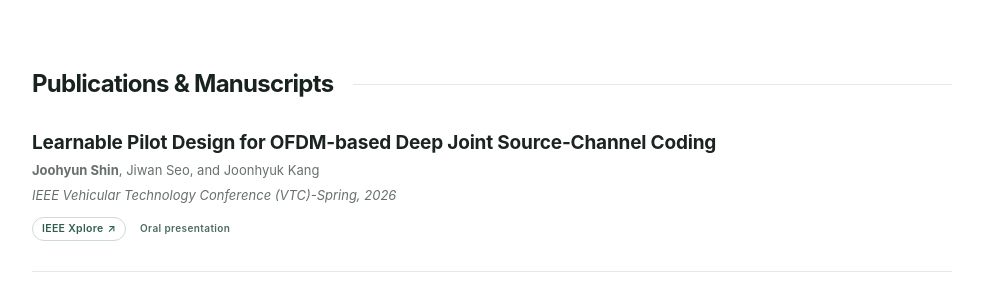
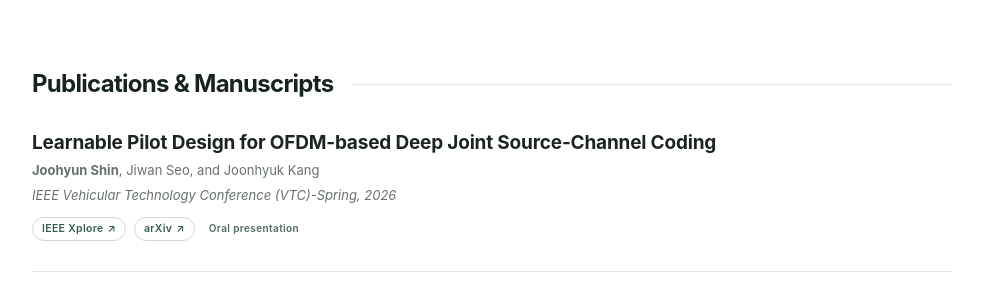
Before and after one commit to SJH1220/SJH1220.github.io, a plain HTML site: page index.html in a window 1280 px wide. Shown: the part 1000-1297 px from the top of the page, without its empty margins (148-1131 px from the left). Drawn offline with Linux system fonts and the light colour scheme.

Commit message:
Add arXiv link to VTC-Spring 2026 paper
Co-Authored-By: Claude Opus 5.5 <noreply@anthropic.com>
Claude-Session: https://claude.ai/code/session_01BgiVNRiATth1rbJ3ik8TrZ

```diff
--- a/index.html
+++ b/index.html
@@ -24,7 +24,7 @@ body{background:#fff;color:#1c2421;font-family:-apple-system,BlinkMacSystemFont,
 .hero{text-align:center;justify-content:center}.hero-inner{margin:0 auto}.hero h1{margin-left:auto;margin-right:auto}.hero .hero-links{justify-content:center}.hero .contact-email{margin-left:auto;margin-right:auto}.about-grid{grid-template-columns:150px 1fr;gap:40px}.portrait-crop{width:150px;height:191px;border-radius:16px}@media(max-width:840px){.about-grid{grid-template-columns:128px 1fr}.portrait-crop{width:128px;height:163px}}@media(max-width:620px){.about-grid{grid-template-columns:84px 1fr;gap:16px}.portrait-crop{width:84px;height:107px;border-radius:10px}}
 .courses{list-style:none;margin:12px 0 2px;padding:0}.courses li{display:grid;grid-template-columns:92px 1fr;gap:14px;padding:5px 0;font-size:13.5px;line-height:1.6;color:#3f4945}.courses .term{color:#61756e;font-size:12px;letter-spacing:.02em;padding-top:1px;white-space:nowrap}.courses em{font-style:normal;color:#61756e}@media(max-width:620px){.courses li{grid-template-columns:1fr;gap:0;padding:6px 0}.courses .term{font-size:11px}}
 .lab-main{flex:1;min-width:0}.projects{margin:20px 0 4px 5px;border-left:2px solid #e3e9e6;padding-left:22px}.project{position:relative;padding:4px 0 18px}.project:last-child{padding-bottom:4px}.project:before{content:"";position:absolute;left:-27px;top:12px;width:8px;height:8px;border-radius:50%;background:#fff;border:2px solid #7f9a90}.project h4{margin:0;font-size:15px;line-height:1.5;font-weight:600;color:#1c2421;letter-spacing:-.01em}.project p{margin:4px 0 0;font-size:13px;line-height:1.7;color:#68706c}@media(max-width:620px){.lab{flex-direction:column;gap:2px}.lab .date{order:-1;text-align:left}.projects{padding-left:16px}.project:before{left:-21px}.project h4{font-size:14px}}
-.work .pub-link{display:inline-flex;align-items:center;gap:4px;margin:8px 14px 0 0;padding:3px 9px;border:1px solid #cfdad5;border-radius:999px;font-size:10.5px;font-weight:600;letter-spacing:.03em;color:#315d50;line-height:1.5;transition:background .15s,border-color .15s,color .15s}.work .pub-link:hover{background:#eef4f1;border-color:#9fb8ae;color:#1f4a3e}
+.work .pub-link{display:inline-flex;align-items:center;gap:4px;margin:8px 8px 0 0;padding:3px 9px;border:1px solid #cfdad5;border-radius:999px;font-size:10.5px;font-weight:600;letter-spacing:.03em;color:#315d50;line-height:1.5;transition:background .15s,border-color .15s,color .15s}.work .pub-link+.status{margin-left:6px}.work .pub-link:hover{background:#eef4f1;border-color:#9fb8ae;color:#1f4a3e}
 </style>
 </head>
 <body>
@@ -39,7 +39,7 @@ body{background:#fff;color:#1c2421;font-family:-apple-system,BlinkMacSystemFont,
 <main>
 <section id="about"><h2>About</h2><div class="about-grid"><div class="portrait-crop"><img class="portrait" src="assets/joohyun-portrait.jpg" alt="Portrait of Joohyun Shin"></div><div><p class="lead">Hello, I'm a Ph.D. student in Electrical Engineering at KAIST and a graduate researcher at ARTLAB, advised by Prof. Joonhyuk Kang.</p><p class="copy">My research focuses on efficient and adaptive AI systems, particularly efficient LLM inference and vision–language–action models. My work spans communication-efficient distributed inference, learned communication, and the adaptation of frozen visuomotor policies. I am currently exploring latent-space steering as a way to adapt behavior under distribution shift without full model retraining.</p><div class="tags"><span class="tag">Efficient LLM Inference</span><span class="tag">Vision–Language–Action</span><span class="tag">Latent-Space Steering</span><span class="tag">DeepJSCC</span></div></div></div></section>
 <section id="work"><h2>Publications &amp; Manuscripts</h2>
-<article class="work"><h3>Learnable Pilot Design for OFDM-based Deep Joint Source-Channel Coding</h3><p><strong>Joohyun Shin</strong>, Jiwan Seo, and Joonhyuk Kang</p><p><em>IEEE Vehicular Technology Conference (VTC)-Spring, 2026</em></p><a class="pub-link" href="https://ieeexplore.ieee.org/document/11757816" target="_blank" rel="noopener">IEEE Xplore <span aria-hidden="true">↗</span></a><span class="status">Oral presentation</span></article>
+<article class="work"><h3>Learnable Pilot Design for OFDM-based Deep Joint Source-Channel Coding</h3><p><strong>Joohyun Shin</strong>, Jiwan Seo, and Joonhyuk Kang</p><p><em>IEEE Vehicular Technology Conference (VTC)-Spring, 2026</em></p><a class="pub-link" href="https://ieeexplore.ieee.org/document/11757816" target="_blank" rel="noopener">IEEE Xplore <span aria-hidden="true">↗</span></a><a class="pub-link" href="https://arxiv.org/abs/2610.25979" target="_blank" rel="noopener">arXiv <span aria-hidden="true">↗</span></a><span class="status">Oral presentation</span></article>
 <article class="work"><h3>Distributed LLM Inference via Communication-Efficient Speculative Decoding</h3><p><strong>Joohyun Shin*</strong>, Byeonghyeon Park*, Keumseo Ryum, and Joonhyuk Kang · *Equal contribution</p><p>Manuscript in preparation; arXiv preprint forthcoming.</p><span class="status">Distributed inference</span><span class="status">Speculative decoding</span></article></section>
 <section id="patents"><h2>Patents</h2><article class="work"><h3>System and Method for Pilot Placement and Received-Signal Processing</h3><p>Joonhyuk Kang, <strong>Joohyun Shin</strong>, and Jiwan Seo</p><p>Korean Patent Application No. 10-2026-0186724 · Filed September 30, 2026</p><span class="status">Patent application</span></article></section>
 <section id="research"><h2>Research Experience</h2><div class="entry lab"><div class="lab-main"><h3>ARTLAB, KAIST School of Electrical Engineering</h3><p>Graduate Researcher · Advisor: Prof. Joonhyuk Kang</p><div class="projects"><article class="project"><h4>Latent-Space Steering for Visuomotor Policies</h4><p>Studying RL adaptation of frozen diffusion and flow policies through input-noise steering and action residuals. Analyzing where each fails and how to combine them while preserving pretrained behavior.</p></article><article class="project"><h4>Communication-Efficient Distributed LLM Inference</h4><p>Developed a distributed speculative decoding framework that avoids vocabulary-scale distribution transfer between heterogeneous devices, with communication and latency evaluation across network and hardware settings.</p></article><article class="project"><h4>Learnable Pilot Design for OFDM-based DeepJSCC</h4><p>Developed an end-to-end framework that learns pilot placement jointly with image transmission over time- and frequency-selective channels.</p></article></div></div><span class="date">Mar 2025 — Present</span></div></section>
```
